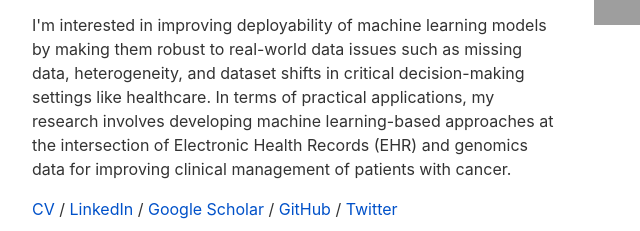
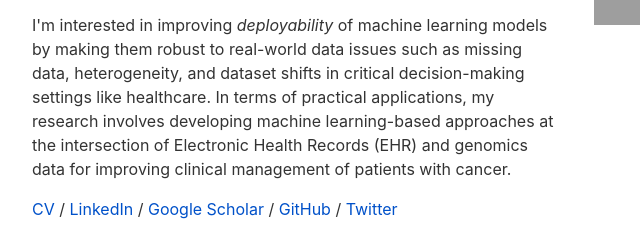
Before and after one commit to itmoon7/itmoon7.github.io, a plain HTML site: page index.html in a window 1280 px wide. Shown: the part 384-615 px from the top of the page, 208-848 px from the left. Drawn offline with Linux system fonts and the light colour scheme; grey boxes are pictures that could not be loaded.

Commit message:
Update index.html

```diff
--- a/index.html
+++ b/index.html
@@ -28,7 +28,7 @@ if you want to add images :
             <div class="email center"><a href="mailto:itmoon@mit.edu">itmoon@mit.edu</a></div>
             <p>Hello! My name is Intae (pronounced IN-teh) and I'm currently pursuing a PhD in Electrical Engineering and Computer Science at Massachusetts Institute of Technology (MIT). I've been advised by <a href="http://gusevlab.org/">Professor Alexander Gusev</a> at the Dana-Farber Cancer Institute and Harvard Medical School and <a href="https://healthyml.org/marzyeh/">Professor Marzyeh Ghassemi</a> at CSAIL, MIT. Before starting my current PhD thesis work, I was advised by Professor David Perreault at MIT Research Laboratory of Electronics (RLE) and worked on electrical energy conversion and control for my master's thesis. I received B.S. in electrical and computer engineering from the University of Illinois, Urbana-Champaign.</p>
 
-            <p>I'm interested in improving deployability of machine learning models by making them robust to real-world data issues such as missing data, heterogeneity, and dataset shifts in critical decision-making settings like healthcare. In terms of practical applications, my research involves developing machine learning-based approaches at the intersection of Electronic Health Records (EHR) and genomics data for improving clinical management of patients with cancer.</p>
+            <p>I'm interested in improving <i>deployability</i> of machine learning models by making them robust to real-world data issues such as missing data, heterogeneity, and dataset shifts in critical decision-making settings like healthcare. In terms of practical applications, my research involves developing machine learning-based approaches at the intersection of Electronic Health Records (EHR) and genomics data for improving clinical management of patients with cancer.</p>
 
 
             <a href="assets/Intae_Moon_CV_latest_.pdf">CV</a> / <a href="https://www.linkedin.com/in/intaemoon/">LinkedIn</a> / <a href="https://scholar.google.com/citations?user=GftLCq4AAAAJ&hl=en">Google Scholar</a> / <a href="https://github.com/itmoon7/">GitHub</a> / <a href="https://twitter.com/intaemoon">Twitter</a>
```
